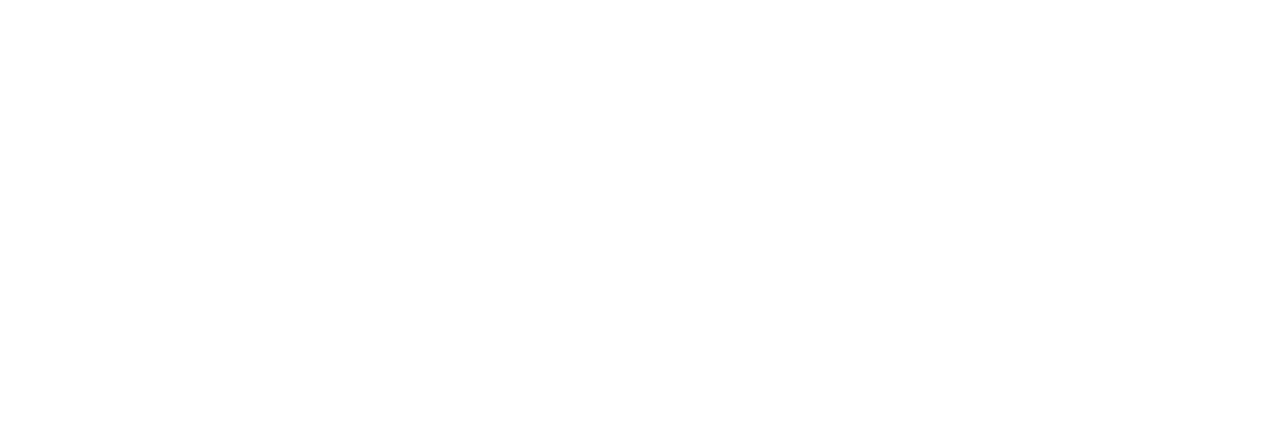
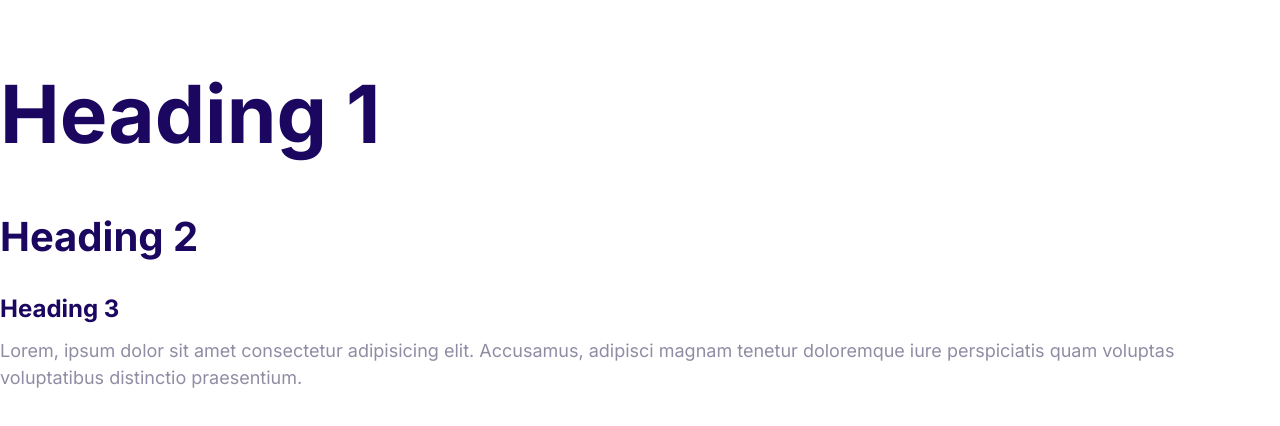
Before and after one commit to kmz122/moshify, a plain HTML site: page index.html in a window 1280 px wide. Drawn offline with Linux system fonts and the light colour scheme.

Commit message:
Define the styles for the fonts.

```diff
--- a/css/style.css
+++ b/css/style.css
@@ -5,3 +5,56 @@
   --color-headings: #1b0760;
   --color-body: #918ca4;
 }
+
+html {
+  font-size: 62.5%;
+}
+
+body {
+  font-family: Inter, Arial, Helvetica, sans-serif;
+  color: var(--color-body);
+  line-height: 1.5;
+  font-size: 2.4rem;
+}
+
+h1,
+h2,
+h3 {
+  color: var(--color-headings);
+  margin-bottom: 1rem;
+}
+
+h1 {
+  font-size: 7rem;
+}
+
+h2 {
+  font-size: 4rem;
+}
+
+h3 {
+  font-size: 3rem;
+}
+
+p {
+  margin-top: 0;
+}
+
+/* Media Quaries for Desktop */
+@media screen and (min-width: 1024px) {
+  body {
+    font-size: 1.8rem;
+  }
+
+  h1 {
+    font-size: 8rem;
+  }
+
+  h2 {
+    font-size: 4rem;
+  }
+
+  h3 {
+    font-size: 2.4rem;
+  }
+}
--- a/index.html
+++ b/index.html
@@ -6,8 +6,24 @@
     <meta name="viewport" content="width=device-width, initial-scale=1.0" />
     <title>Document</title>
 
+    <link rel="preconnect" href="https://fonts.googleapis.com" />
+    <link rel="preconnect" href="https://fonts.gstatic.com" crossorigin />
+    <link
+      href="https://fonts.googleapis.com/css2?family=Inter:wght@400;700&display=swap"
+      rel="stylesheet"
+    />
+
     <link rel="stylesheet" href="./css/normalize.css" />
     <link rel="stylesheet" href="./css/style.css" />
   </head>
-  <body></body>
+  <body>
+    <h1>Heading 1</h1>
+    <h2>Heading 2</h2>
+    <h3>Heading 3</h3>
+    <p>
+      Lorem, ipsum dolor sit amet consectetur adipisicing elit. Accusamus,
+      adipisci magnam tenetur doloremque iure perspiciatis quam voluptas
+      voluptatibus distinctio praesentium.
+    </p>
+  </body>
 </html>
```
